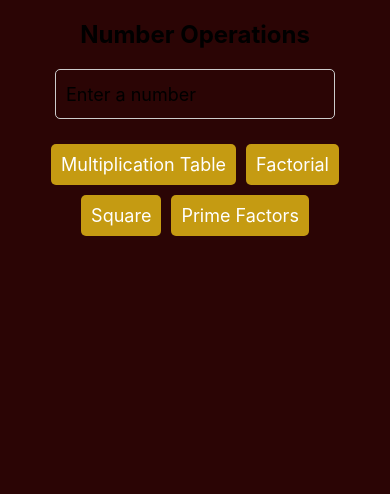
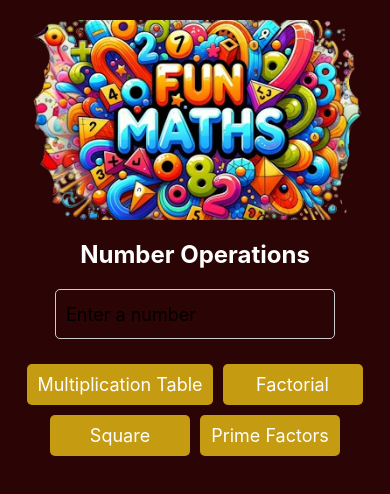
Before and after one commit to isurubandara1/Number-Wizard, a React Native app: screen / in a window 390 px wide. Shown: the top 494 px of the page. Built offline with nearby package versions, Linux system fonts and the light colour scheme.

Commit message:
add styling

```diff
--- a/App.tsx
+++ b/App.tsx
@@ -1,11 +1,11 @@
 import React, { useState } from 'react';
-import { StyleSheet, Text, View, TextInput, TouchableOpacity, ScrollView } from 'react-native';
+import { StyleSheet, Text, View, TextInput, TouchableOpacity, ScrollView, Image } from 'react-native';
 
 const App: React.FC = () => {
   const [number, setNumber] = useState<string>('');
   const [results, setResults] = useState<string[]>([]);
 
-//For multiple table
+  //For multiple table
   const generateMultiplicationTable = () => {
     const num = parseInt(number);
     if (!isNaN(num)) {
@@ -17,7 +17,7 @@ const App: React.FC = () => {
     }
   };
 
-//For calculate Factorial
+  //For calculate Factorial
   const calculateFactorial = () => {
     const num = parseInt(number);
     if (!isNaN(num)) {
@@ -29,7 +29,7 @@ const App: React.FC = () => {
     }
   };
 
-//For calculate Square
+  //For calculate Square
   const calculateSquare = () => {
     const num = parseInt(number);
     if (!isNaN(num)) {
@@ -38,7 +38,7 @@ const App: React.FC = () => {
     }
   };
 
-//For prime Factors
+  //For prime Factors
   const findPrimeFactors = () => {
     const num = parseInt(number);
     if (!isNaN(num)) {
@@ -63,6 +63,7 @@ const App: React.FC = () => {
 
   return (
     <View style={styles.container}>
+      <Image source={require('./assets/bg.png')} style={styles.image} />
       <Text style={styles.title}>Number Operations</Text>
       <TextInput
         style={styles.input}
@@ -102,10 +103,17 @@ const styles = StyleSheet.create({
     backgroundColor: '#2B0505',
     padding: 20,
   },
+  image: {
+    width: '100%',
+    height: 200,
+    resizeMode: 'cover',
+    marginBottom: 20,
+  },
   title: {
     fontSize: 24,
     fontWeight: 'bold',
     marginBottom: 20,
+    color: '#fff',
   },
   input: {
     height: 50,
@@ -127,10 +135,12 @@ const styles = StyleSheet.create({
     padding: 10,
     borderRadius: 5,
     margin: 5,
+    minWidth: '40%',
   },
   buttonText: {
     color: '#fff',
     fontSize: 18,
+    textAlign: 'center',
   },
   scrollContainer: {
     width: '80%',
@@ -139,6 +149,7 @@ const styles = StyleSheet.create({
   resultText: {
     fontSize: 18,
     marginVertical: 5,
+    color: '#fff',
   },
 });
 
```
Also changed, not shown: assets/bg.png (added).
